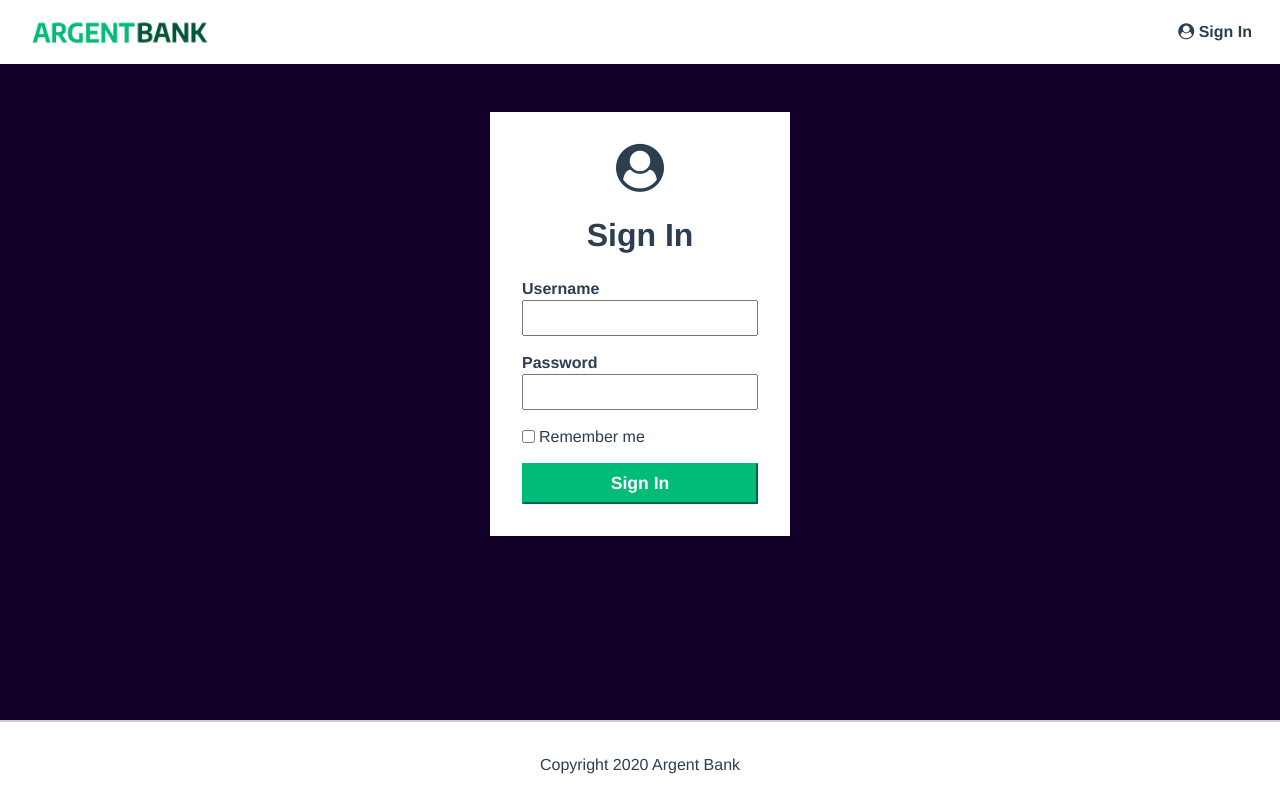
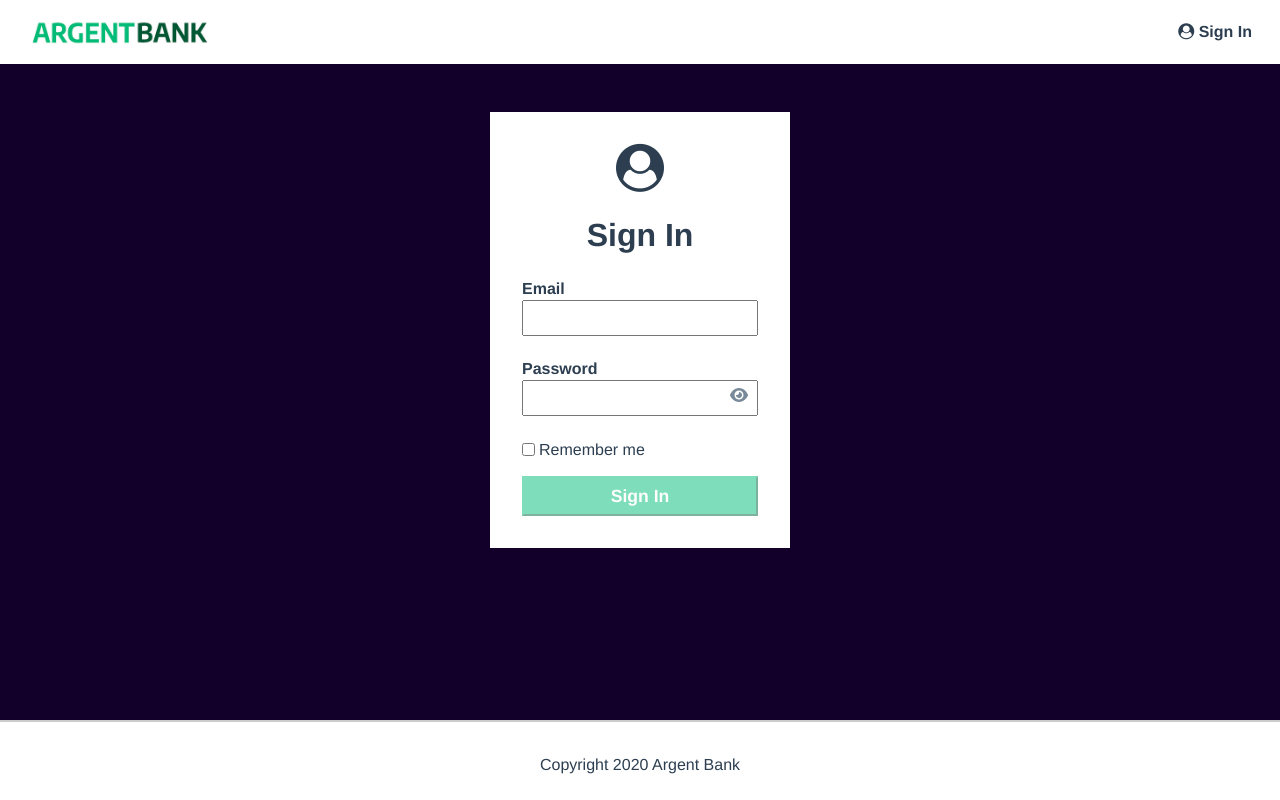
Before and after one commit to cypl/projet13, a React (Vite) app: page /signin/ in a window 1280 px wide. Built offline with nearby package versions, Linux system fonts and the light colour scheme.

Commit message:
add InputField component

```diff
--- /dev/null
+++ b/src/components/InputField.jsx
@@ -0,0 +1,78 @@
+import { useState } from 'react'
+import PropTypes from 'prop-types'
+
+function InputField({id, label, type, setData, errorMessage, setValid }){
+    const [showPassword, setShowPassword] = useState(false)
+    const [isInputError, setIsInputError] = useState(false)
+    const [isInputEmpty, setIsInputEmpty] = useState(false)
+    function togglePasswordVisibility() {
+        setShowPassword(!showPassword)
+        }
+
+    function handleChange(event){
+        const regexText = /[^a-zA-ZÀ-ÿ\-']/g
+        const regexEmail = /^[^\s@]+@[^\s@]+\.[^\s@]{2,}$/
+        function checkValue(regex){
+            if(!event.target.value.match(regex) && event.target.value.length > 0){
+                setIsInputError(true)
+                setIsInputEmpty(false)
+                setValid(false)
+            } else if(!event.target.value.match(regex) && event.target.value.length === 0) {
+                setIsInputError(true)
+                setIsInputEmpty(true)
+                setValid(false)
+            } else {
+                setIsInputError(false)
+                setIsInputEmpty(false)
+                setValid(true)
+                setData(event.target.value)
+            }
+        }
+        if (type === "email"){
+            checkValue(regexEmail)
+        } else if(type === "password"){
+            // ...for password, we only check if empty
+            if(event.target.value.length === 0) {
+                setIsInputEmpty(true)
+                setValid(false)
+            } else {
+                setIsInputEmpty(false)
+                setValid(true)
+                setData(event.target.value)
+            }
+        } else {
+            checkValue(regexText)
+        }
+    }
+
+    return (
+        <div className="input-wrapper">
+            <label htmlFor={id}>{label}</label>
+            <input type={showPassword ? "text" : type} id={id} className={isInputError || isInputEmpty ? "error" : ""} onChange={(event) => handleChange(event, type)}/>
+            {isInputError && !isInputEmpty && <span className="error-flag">{errorMessage}</span>}
+            {isInputEmpty && <span className="error-flag">This should not be empty.</span>}
+
+            {type === "password" && !showPassword &&
+                <span className="input-showpassword-icon-wrapper">
+                    <svg xmlns="http://www.w3.org/2000/svg" className="input-showpassword-icon" onClick={() => togglePasswordVisibility()} viewBox="0 0 576 512"><path d="M288 32c-80.8 0-145.5 36.8-192.6 80.6C48.6 156 17.3 208 2.5 243.7c-3.3 7.9-3.3 16.7 0 24.6C17.3 304 48.6 356 95.4 399.4C142.5 443.2 207.2 480 288 480s145.5-36.8 192.6-80.6c46.8-43.5 78.1-95.4 93-131.1c3.3-7.9 3.3-16.7 0-24.6c-14.9-35.7-46.2-87.7-93-131.1C433.5 68.8 368.8 32 288 32zM144 256a144 144 0 1 1 288 0 144 144 0 1 1 -288 0zm144-64c0 35.3-28.7 64-64 64c-7.1 0-13.9-1.2-20.3-3.3c-5.5-1.8-11.9 1.6-11.7 7.4c.3 6.9 1.3 13.8 3.2 20.7c13.7 51.2 66.4 81.6 117.6 67.9s81.6-66.4 67.9-117.6c-11.1-41.5-47.8-69.4-88.6-71.1c-5.8-.2-9.2 6.1-7.4 11.7c2.1 6.4 3.3 13.2 3.3 20.3z"/></svg>
+                </span>
+            }
+            {type === "password" && showPassword &&
+                <span className="input-showpassword-icon-wrapper">
+                    <svg xmlns="http://www.w3.org/2000/svg" className="input-showpassword-icon" onClick={() => togglePasswordVisibility()} viewBox="0 0 640 512"><path d="M38.8 5.1C28.4-3.1 13.3-1.2 5.1 9.2S-1.2 34.7 9.2 42.9l592 464c10.4 8.2 25.5 6.3 33.7-4.1s6.3-25.5-4.1-33.7L525.6 386.7c39.6-40.6 66.4-86.1 79.9-118.4c3.3-7.9 3.3-16.7 0-24.6c-14.9-35.7-46.2-87.7-93-131.1C465.5 68.8 400.8 32 320 32c-68.2 0-125 26.3-169.3 60.8L38.8 5.1zM223.1 149.5C248.6 126.2 282.7 112 320 112c79.5 0 144 64.5 144 144c0 24.9-6.3 48.3-17.4 68.7L408 294.5c8.4-19.3 10.6-41.4 4.8-63.3c-11.1-41.5-47.8-69.4-88.6-71.1c-5.8-.2-9.2 6.1-7.4 11.7c2.1 6.4 3.3 13.2 3.3 20.3c0 10.2-2.4 19.8-6.6 28.3l-90.3-70.8zM373 389.9c-16.4 6.5-34.3 10.1-53 10.1c-79.5 0-144-64.5-144-144c0-6.9 .5-13.6 1.4-20.2L83.1 161.5C60.3 191.2 44 220.8 34.5 243.7c-3.3 7.9-3.3 16.7 0 24.6c14.9 35.7 46.2 87.7 93 131.1C174.5 443.2 239.2 480 320 480c47.8 0 89.9-12.9 126.2-32.5L373 389.9z"/></svg>
+                </span>
+            }
+        </div>
+    )
+}
+
+export default InputField
+
+InputField.propTypes = {
+    id: PropTypes.string,
+    label: PropTypes.string,
+    type: PropTypes.string,
+    setData: PropTypes.func,
+    errorMessage: PropTypes.string,
+    setValid: PropTypes.func,
+    }
--- a/src/layouts/SignIn.jsx
+++ b/src/layouts/SignIn.jsx
@@ -3,6 +3,7 @@ import { useSelector, useDispatch } from "react-redux"
 import { loggedIn } from "../store/loggerSlice"
 import { useNavigate } from "react-router"
 import { useFetchLoginUser } from "../api"
+import InputField from "../components/InputField"
 
 /**
  * Displays content elements from SignIn page. Child element of Logged.jsx (page).
@@ -22,6 +23,12 @@ function SignIn(){
 
     const navigate = useNavigate()
 
+    const [emailValid, setEmailValid] = useState(false)
+    const [passwordValid, setPasswordValid] = useState(false)
+
+    console.log(emailValid)
+    console.log(passwordValid)
+
     useEffect(() => {
         // Check if there is already a stored authentication token
         const authSession = sessionStorage.getItem('auth')
@@ -35,14 +42,7 @@ function SignIn(){
     // eslint-disable-next-line react-hooks/exhaustive-deps
     },[])
 
-
     // form input functions
-    function handleLoginEmail(event){
-        setLoginEmail(event.target.value)
-    }
-    function handleLoginPassword(event){
-        setLoginPassword(event.target.value)
-    }
     function handleLoginRemember(){
         setLoginRemember(!loginRemember)
     }
@@ -90,20 +90,26 @@ function SignIn(){
                     <i className="fa fa-user-circle sign-in-icon"></i>
                     <h1>Sign In</h1>
                     <form className="sign-in-form" onSubmit={handleLoginSubmit}>
-                    <div className="input-wrapper">
-                        <label htmlFor="username">Username</label>
-                        <input type="text" id="username" onChange={handleLoginEmail}/>
-                    </div>
-                    <div className="input-wrapper">
-                        <label htmlFor="password">Password</label>
-                        <input type="password" id="password" onChange={handleLoginPassword}/>
-                    </div>
+                    <InputField
+                        id={"email"}
+                        label={"Email"}
+                        type={"email"}
+                        setData={setLoginEmail}
+                        errorMessage={"Your email looks wrong."}
+                        setValid={setEmailValid}/>
+                    <InputField
+                        id={"password"}
+                        label={"Password"}
+                        type={"password"}
+                        setData={setLoginPassword}
+                        errorMessage={"Your password looks wrong."}
+                        setValid={setPasswordValid}/>
                     <div className="input-remember">
                         <input type="checkbox" id="remember-me" checked={loginRemember} onChange={handleLoginRemember}/>
                         <label htmlFor="remember-me">Remember me</label>
                     </div>
-                     <button className="sign-in-button">Sign In</button>
-                     {errorData != null &&
+                    <button className={emailValid & passwordValid ? "sign-in-button" : "sign-in-button not-valid"}>Sign In</button>
+                    {errorData != null &&
                         <p className="sign-in-error-message">
                             <svg xmlns="http://www.w3.org/2000/svg" viewBox="0 0 320 512">
                                 <path d="M182.6 137.4c-12.5-12.5-32.8-12.5-45.3 0l-128 128c-9.2 9.2-11.9 22.9-6.9 34.9s16.6 19.8 29.6 19.8H288c12.9 0 24.6-7.8 29.6-19.8s2.2-25.7-6.9-34.9l-128-128z"/>
--- a/src/styles/base.css
+++ b/src/styles/base.css
@@ -176,6 +176,10 @@ flex-direction: column;
     background-color: #00bc77;
     color: #fff;
   }
+  .sign-in-button.not-valid{
+    opacity:0.5;
+    pointer-events:none;
+  }
 
   .sign-in-error-message{
     box-sizing: border-box;
@@ -222,7 +226,7 @@ flex-direction: column;
     display: flex;
     flex-direction: column;
     text-align: left;
-    margin-bottom: 1rem;
+    margin-bottom: 1.4rem;
     position: relative;
   }
 
@@ -234,6 +238,21 @@ flex-direction: column;
     padding: 5px;
     font-size: 1.2rem;
     outline:none;
+  }
+
+  .input-showpassword-icon-wrapper{
+    height:16px;
+    width:22px;
+    right: 8px;
+    position: absolute;
+    bottom: 13px;
+    cursor: pointer;
+    }
+  .input-showpassword-icon{
+    margin:auto;
+    display:block;
+    fill:#78899a;
+    height:16px;
   }
   .input-wrapper input.error{
     border:2px solid rgb(253, 70, 70);
@@ -248,7 +267,6 @@ flex-direction: column;
     padding: 5px;
     z-index: 1;
   }
-
   .footer {
     display: flex;
     justify-content: center;
--- a/src/utils/validStringInput.js
+++ b/src/utils/validStringInput.js
@@ -21,6 +21,7 @@ export function validStringInput(event, type, setValue, setError){
         errorFlag.textContent = errorMessage
         inputWrapper.append(errorFlag)
     }
+
     function removeErrorFlag(input, inputWrapper){
         if(inputWrapper.querySelector(".error-flag")){inputWrapper.querySelector(".error-flag").remove()}
         inputWrapper.classList.remove("errorField")
```
